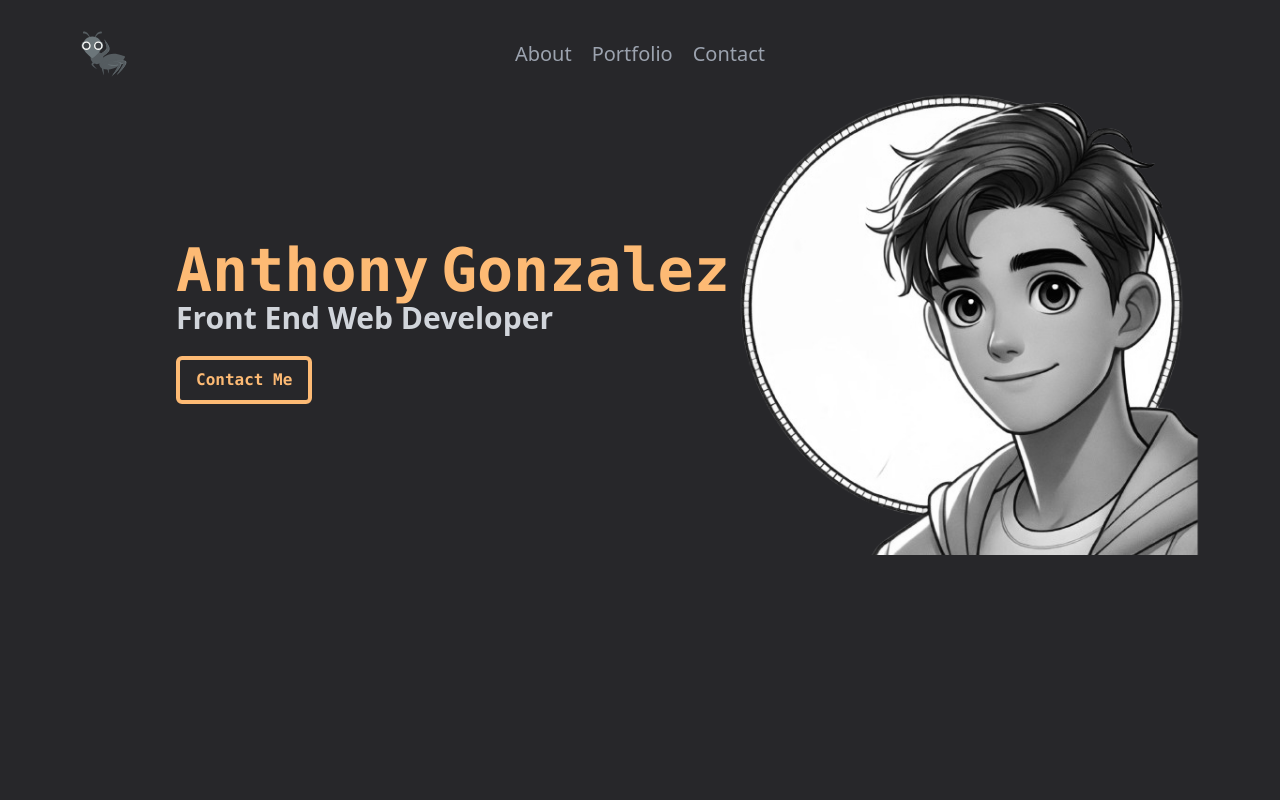
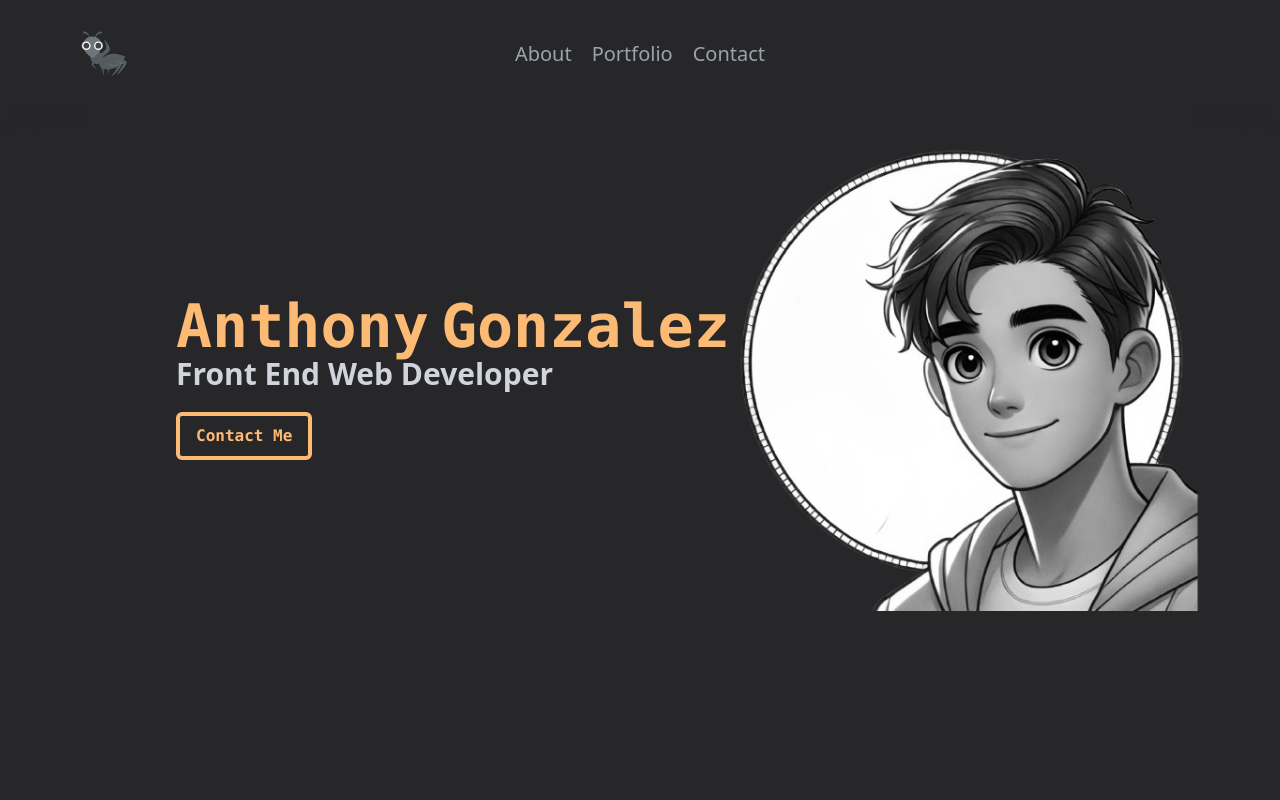
Before and after one commit to Novemu/webportfolio, a React (Vite) app: page / in a window 1280 px wide. Shown: the top 800 px of the page. Built offline with nearby package versions, Linux system fonts and the light colour scheme; a web font is replaced by a local one.

Commit message:
Centered hero section to the center of the screen

```diff
--- a/src/App.tsx
+++ b/src/App.tsx
@@ -9,7 +9,7 @@ function App() {
   return (
     <>
       <NavBar />
-      <div className="h-screen shadow-2xl shadow-zinc-700">
+      <div className="mt-14 h-screen shadow-2xl shadow-zinc-700">
         <Hero />
       </div>
       <About />
```
